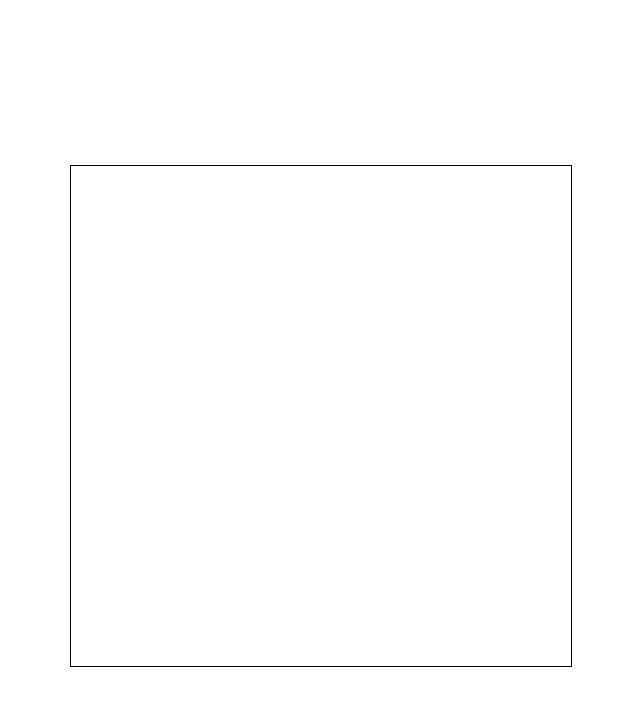
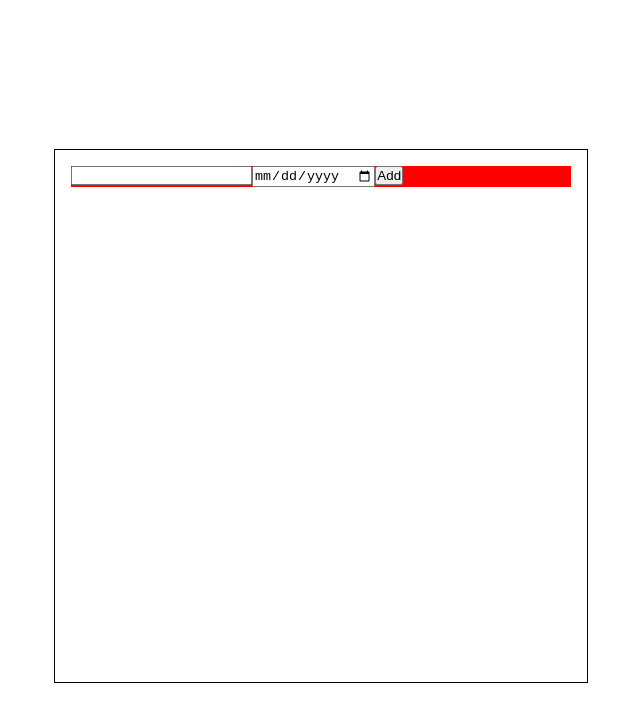
Before and after one commit to shyamchatterjee/Todo-list, a React (Vite) app: page / in a window 1280 px wide. Shown: the top 722 px of the page, without its empty margins (319-959 px from the left). Built offline with nearby package versions, Linux system fonts and the light colour scheme.

Commit message:
error solving

```diff
--- a/src/App.css
+++ b/src/App.css
@@ -18,4 +18,9 @@ body{
   width: 500px;
   height: 500px;
   border: 1px solid black;
+  padding: 1rem;
 }
+form{
+  width: 100%;
+  background-color: red;
+}
--- a/src/Component/App.jsx
+++ b/src/Component/App.jsx
@@ -1,10 +1,11 @@
 import { useState } from 'react'
 
 import '../App.css'
+import Form from "./form";
 
 function App() {
   return <div className='contener'>
-
+             <Form/>
   </div>
 }
 
--- a/src/Component/form.jsx
+++ b/src/Component/form.jsx
@@ -1,4 +1,8 @@
 let Form = ()=>{
-
+  return  <form className="form">
+       <input type="text" name="" id="" />
+       <input type="date" name="" id="" />
+       <input type="submit" value="Add" />
+  </form>
 }
 export  default Form
```
